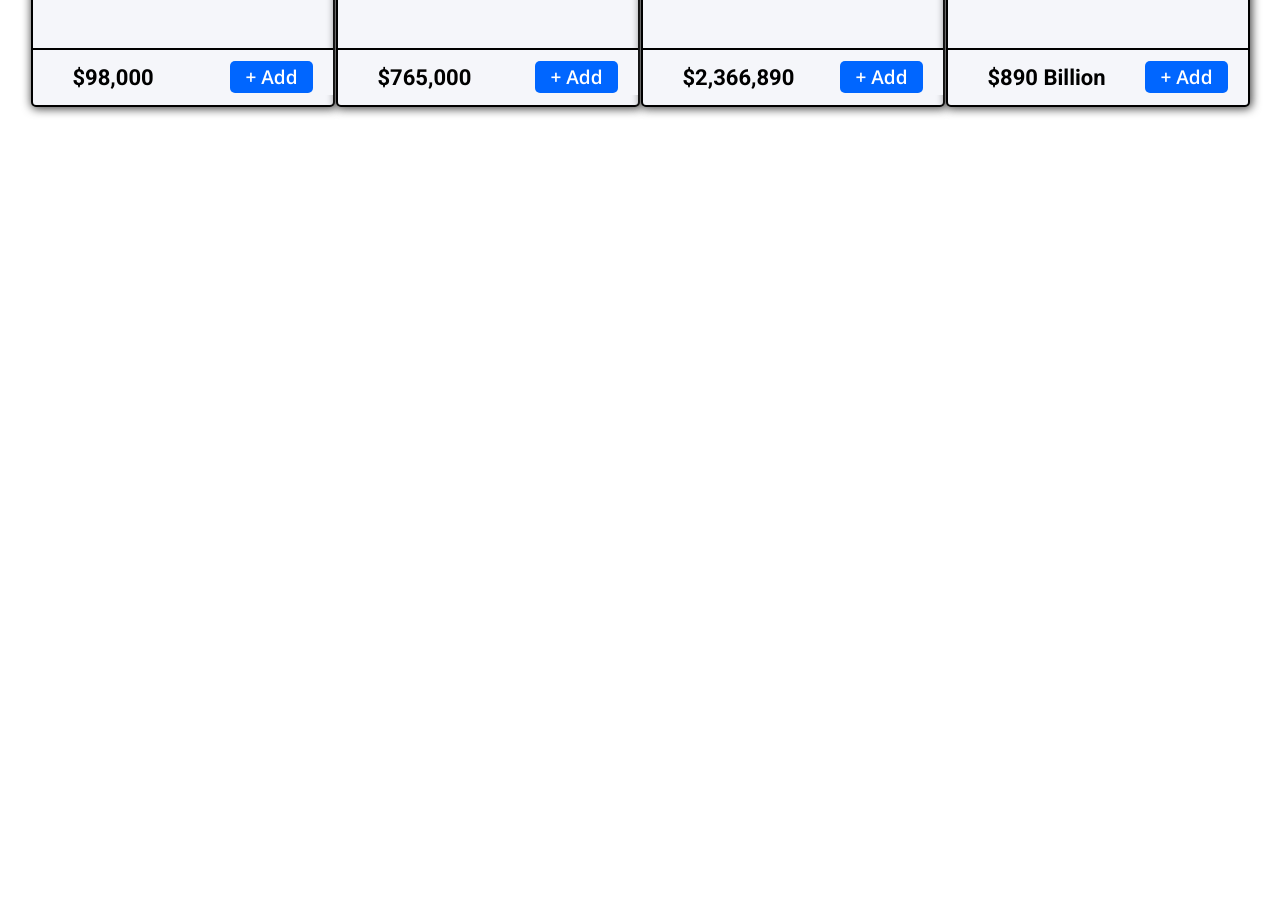
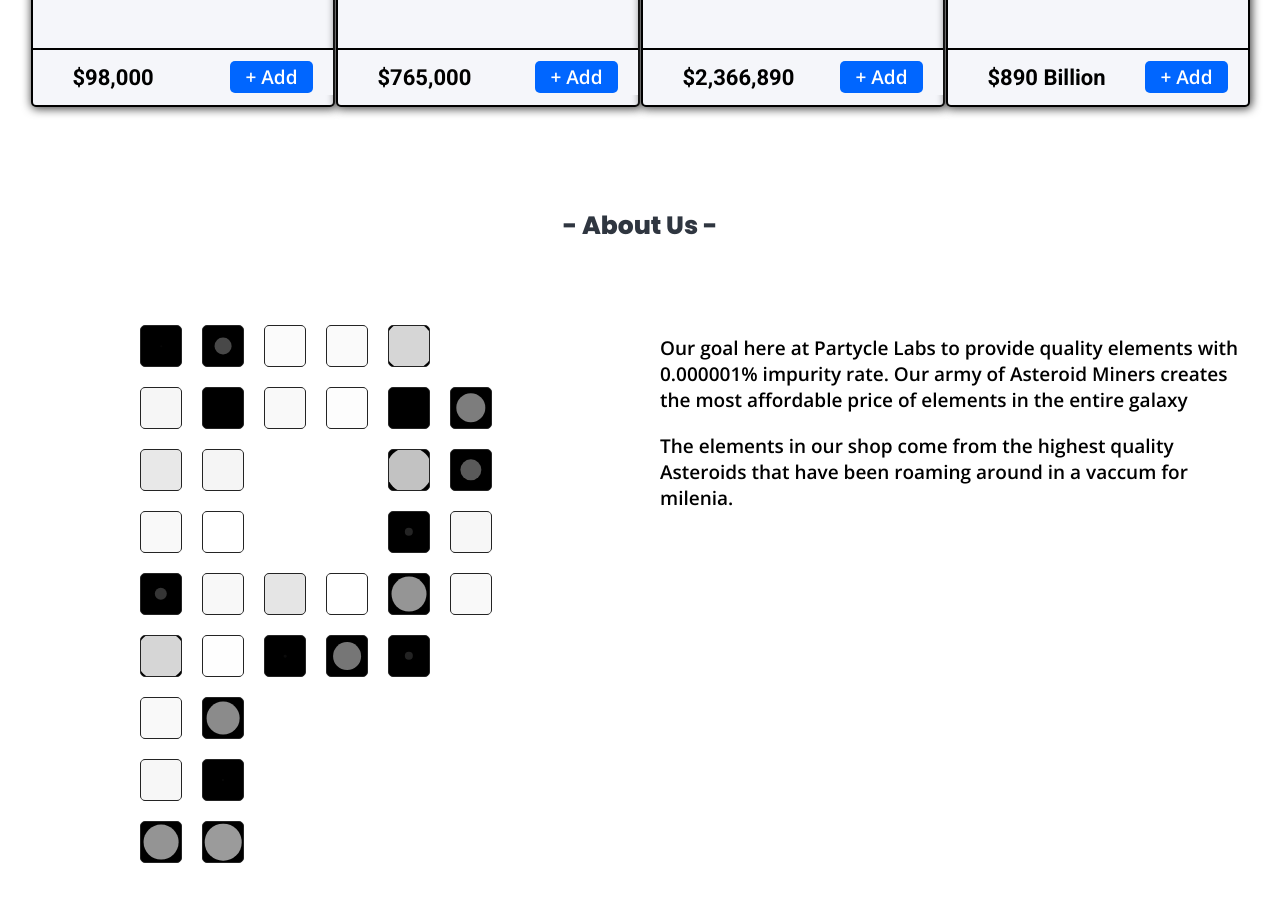
Before and after one commit to Damango/Particle-Shop, a React (Create React App) app: page / in a window 1280 px wide. Shown: the part 940-1842 px from the top of the page. Before the commit the page ends 1077 px from the top, so only its background shows below. Built offline with nearby package versions, Linux system fonts and the light colour scheme.

Commit message:
Added an About Us Section

```diff
--- /dev/null
+++ b/src/Components/Particle Shop/Canvas/BodyCanvas.css
@@ -0,0 +1,7 @@
+.body-canvas-container{
+    position: absolute;
+    width: 100%;
+    height: 700px;
+    background-color: gray;
+    z-index: -1;
+}
--- /dev/null
+++ b/src/Components/Particle Shop/Canvas/BodyCanvas.js
@@ -0,0 +1,56 @@
+import React, { useRef, useEffect, useState } from 'react';
+import "./BodyCanvas.css"
+
+const BodyCanvas = (props) => {
+
+
+
+
+    const canvasRef = useRef(null)
+
+    const draw = (ctx, frameCount, size) => {
+        ctx.clearRect(0, 0, ctx.canvas.width, ctx.canvas.height)
+        ctx.fillStyle = 'red'
+        ctx.beginPath()
+        ctx.arc(50, 50, size, 0, 2 * Math.PI)
+        ctx.stroke()
+        ctx.fill()
+    }
+
+
+
+
+    useEffect(() => {
+
+        const canvas = canvasRef.current
+
+        const circles = canvas.getContext('2d')
+
+        let frameCount = 0;
+
+
+
+        let animationFrameId
+
+        //Our draw came here
+        const render = () => {
+
+            if (frameCount)
+                frameCount++
+            draw(circles, frameCount, 20)
+
+            animationFrameId = window.requestAnimationFrame(render)
+
+
+        }
+        render()
+
+        return () => {
+            window.cancelAnimationFrame(animationFrameId)
+        }
+    }, [draw])
+
+    return (<canvas className="body-canvas-container" width={props.width} height={props.height} ref={canvasRef} />);
+}
+
+export default BodyCanvas;
--- a/src/Components/Particle Shop/Canvas/Canvas.js
+++ b/src/Components/Particle Shop/Canvas/Canvas.js
@@ -2,6 +2,8 @@ import React, { useRef, useEffect, useState } from 'react';
 import "./Canvas.css"
 
 const Canvas = (props) => {
+
+
 
 
     const canvasRef = useRef(null)
@@ -53,27 +55,7 @@ const Canvas = (props) => {
     }
 
 
-    function generateConstraint(randomNumber) {
 
-        let theConidition = false;
-        let newRandom;
-
-
-        while (theConidition === false) {
-
-
-            if (randomNumber > props.width - 100) {
-                newRandom = Math.floor(Math.random() * randomNumber)
-            }
-            if (newRandom < (props.width - 150)) {
-                return newRandom
-                theConidition = true;
-            }
-        }
-
-
-
-    }
 
     useEffect(() => {
 
--- a/src/Components/Particle Shop/Element Modal/ElementModal.css
+++ b/src/Components/Particle Shop/Element Modal/ElementModal.css
@@ -4,7 +4,7 @@
     top: 50%;
     transform: translate(-50%, -50%);
     background-color: white;
-    width: 800px;
+    width: 900px;
     height: 500px;
     z-index: 5;
     border: 2px solid rgb(53, 53, 53);
--- a/src/Components/Particle Shop/Element Modal/ElementModal.js
+++ b/src/Components/Particle Shop/Element Modal/ElementModal.js
@@ -6,7 +6,7 @@ const ElementModal = (props) => {
         <div className="close-element-modal" onClick={closeElementModal}>X</div>
         <div className="modal-left-side">
             <div className="modal-element-symbol">{props.data.symbol}</div>
-            <Canvas sizes={50} width={550} height={900} color={props.data.color} subColor={props.data.subColor} />
+            <Canvas sizes={50} width={550} height={800} color={props.data.color} subColor={props.data.subColor} />
             <div className="modal-element-price">{props.data.price}</div>
         </div>
         <div className="modal-right-side">
--- /dev/null
+++ b/src/Components/Particle Shop/GlowingCube/GlowingCube.css
@@ -0,0 +1,51 @@
+/* The animation code */
+@keyframes glowingCube {
+    from {width: 0px;
+    height: 0px;
+background-color: black;}
+    to {width: 60px;
+    height: 60px;
+background-color: white;}
+  }
+
+  /* The element to apply the animation to */
+
+
+
+
+
+.glowing-cube-container{
+    position: relative;
+    border-radius: 5px;
+    border: 1px solid rgb(36, 36, 36);
+    background-color: black;
+    width: 40px;
+    height: 40px;
+    overflow: hidden;
+    margin-right: 20px;
+
+}
+
+.white-bubble{
+    position: relative;
+    top:50%;
+    left: 50%;
+    transform: translate(-50%, -50%);
+    border-radius: 50%;
+    background-color: black;
+    animation-name: glowingCube;
+    animation-duration: 1s;
+    animation-direction: alternate;
+    animation-iteration-count: infinite;
+
+}
+
+
+.blank{
+    border: 1px solid transparent;
+    position: relative;
+    background-color:transparent;
+    width: 40px;
+    height: 40px;
+    overflow: hidden;
+    margin-right: 20px;}
--- /dev/null
+++ b/src/Components/Particle Shop/GlowingCube/GlowingCube.js
@@ -0,0 +1,34 @@
+import React from 'react';
+import "./GlowingCube.css"
+
+const GlowingCube = (props) => {
+
+
+
+
+
+
+
+
+    let theStyle = {
+
+        animationDelay: Math.random() * 4 + 's'
+    }
+
+    let stopAnimation = {
+        backgroundColor: "transparent"
+    }
+    //document.querySelector(".white-bubble").style.animationDelay = "1s";
+
+    if (props.color === 'white') {
+        return (<div className="blank">
+            <div className='blank' style={theStyle}></div>
+        </div>)
+    }
+
+    return (<div className="glowing-cube-container">
+        <div className='white-bubble' style={theStyle}></div>
+    </div>);
+}
+
+export default GlowingCube;
--- a/src/Components/Particle Shop/ParticleShop.css
+++ b/src/Components/Particle Shop/ParticleShop.css
@@ -105,3 +105,64 @@
   color: #2f3640;
 
 }
+
+.about-us-title{
+    text-align: center;
+    font-family: Poppins;
+    font-weight: bold;
+    margin-top: 70px;
+    font-size: 25px;
+    color: #2f3640;
+    margin-bottom: 40px;
+
+  }
+.about-us-wrapper{
+    position: relative;
+
+    width: 100%;
+    height: 700px;
+}
+
+
+
+    .about-us-art{
+        position: relative;
+
+        width: 400px;
+        height: 400px;
+        padding: 20px;
+        margin-left: 120px;
+        float: left;
+    }
+
+
+    .cube-row{
+
+
+        margin-top: 20px;
+        display: flex;
+        align-items: center;
+
+    }
+
+    .cube-row-1{
+        display: flex;
+    }
+
+
+    .about-us-text{
+        position: relative;
+        float: left;
+        margin-left: 100px;
+        margin-top: 30px;
+
+    }
+
+    .text-body-1{
+
+        width: 600px;
+        font-family: 'Open Sans';
+        font-size: 19px;
+        font-weight:600;
+        margin-top: 20px;
+    }
--- a/src/Components/Particle Shop/ParticleShop.js
+++ b/src/Components/Particle Shop/ParticleShop.js
@@ -2,8 +2,26 @@ import React, { useState } from 'react';
 import "./ParticleShop.css"
 import shopData from "../../elements.json"
 import Canvas from "./Canvas/Canvas"
+import BodyCanvas from "./Canvas/BodyCanvas"
 import PopularItem from "./PopularItem/PopularItem"
+import GlowingCube from "./GlowingCube/GlowingCube"
 const ParticleShop = () => {
+
+
+    let pShape = [
+
+        [{ color: "black" }, { color: "black" }, { color: "black" }, { color: "black" }, { color: "black" }],
+        [{ color: "black" }, { color: "black" }, { color: "black" }, { color: "black" }, { color: "black" }, { color: "black" }],
+        [{ color: "black" }, { color: "black" }, { color: "white" }, { color: "white" }, { color: "black" }, { color: "black" }],
+        [{ color: "black" }, { color: "black" }, { color: "white" }, { color: "white" }, { color: "black" }, { color: "black" }],
+        [{ color: "black" }, { color: "black" }, { color: "black" }, { color: "black" }, { color: "black" }, { color: "black" }],
+        [{ color: "black" }, { color: "black" }, { color: "black" }, { color: "black" }, { color: "black" }],
+        [{ color: "black" }, { color: "black" }],
+        [{ color: "black" }, { color: "black" }],
+        [{ color: "black" }, { color: "black" }]
+
+
+    ]
 
 
 
@@ -27,7 +45,30 @@ const ParticleShop = () => {
                 {shopData.map((item) => <PopularItem itemData={item} name={item.name} color={item.color} subColor={item.subColor} />)}
             </div>
         </div>
-        <div className="about-me-container"></div>
+        <div className="about-me-container">
+
+            <div className="about-us-title">- About Us -</div>
+            <div className="about-us-wrapper">
+
+                <div className="about-us-art">
+
+
+                    {pShape.map((shape) =>
+                        <div className="cube-row">
+                            {shape.map((box) => <GlowingCube color={box.color} />)}
+                        </div>)}
+
+
+                </div>
+
+                <div className="about-us-text">
+                    <div className="text-body-1">Our goal here at Partycle Labs to provide quality elements with 0.000001% impurity rate. Our army of Asteroid Miners creates the most affordable price of elements in the entire galaxy</div>
+                    <div className="text-body-1">The elements in our shop come from the highest quality Asteroids that have been roaming around in a vaccum for milenia.</div>
+                </div>
+
+            </div>
+
+        </div>
 
     </div>);
 }
```
